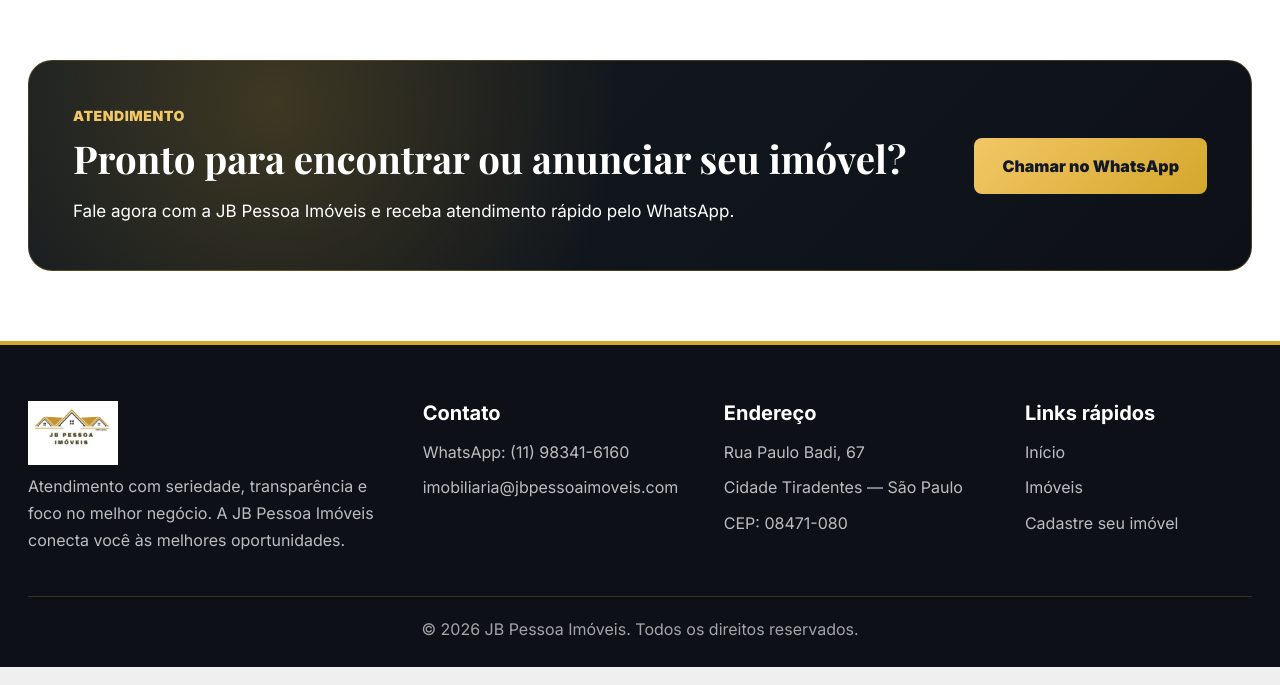
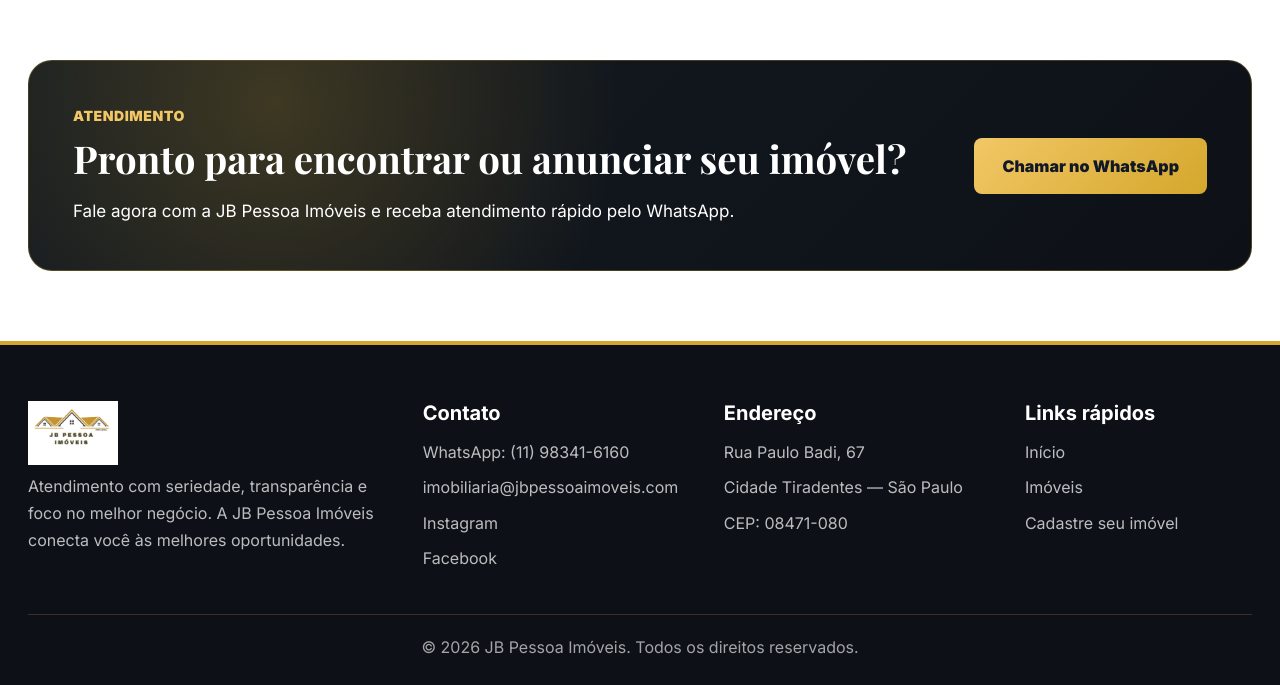
Before and after one commit to tamirespessoa/jb-pessoa-imoveis, a React (Vite) app in the folder frontend/: page /site in a window 1280 px wide. Shown: the part 3233-3918 px from the top of the page. Built offline with nearby package versions, Linux system fonts and the light colour scheme; no server answers.

Commit message:
adiciona instagram e facebook no rodape

```diff
--- a/frontend/src/pages/SiteHome.jsx
+++ b/frontend/src/pages/SiteHome.jsx
@@ -410,11 +410,29 @@
 
           <div>
   <h3>Contato</h3>
+
   <a href={whatsappLink} target="_blank" rel="noreferrer">
     WhatsApp: (11) 98341-6160
   </a>
+
   <a href="mailto:imobiliaria@jbpessoaimoveis.com">
     imobiliaria@jbpessoaimoveis.com
+  </a>
+
+  <a
+    href="https://www.instagram.com/jbpessoaimoveis"
+    target="_blank"
+    rel="noreferrer"
+  >
+    Instagram
+  </a>
+
+  <a
+    href="https://www.facebook.com/jbpessoaimoveis"
+    target="_blank"
+    rel="noreferrer"
+  >
+    Facebook
   </a>
 </div>
 
```
Lines whose indentation alone changed are shown as unchanged.
